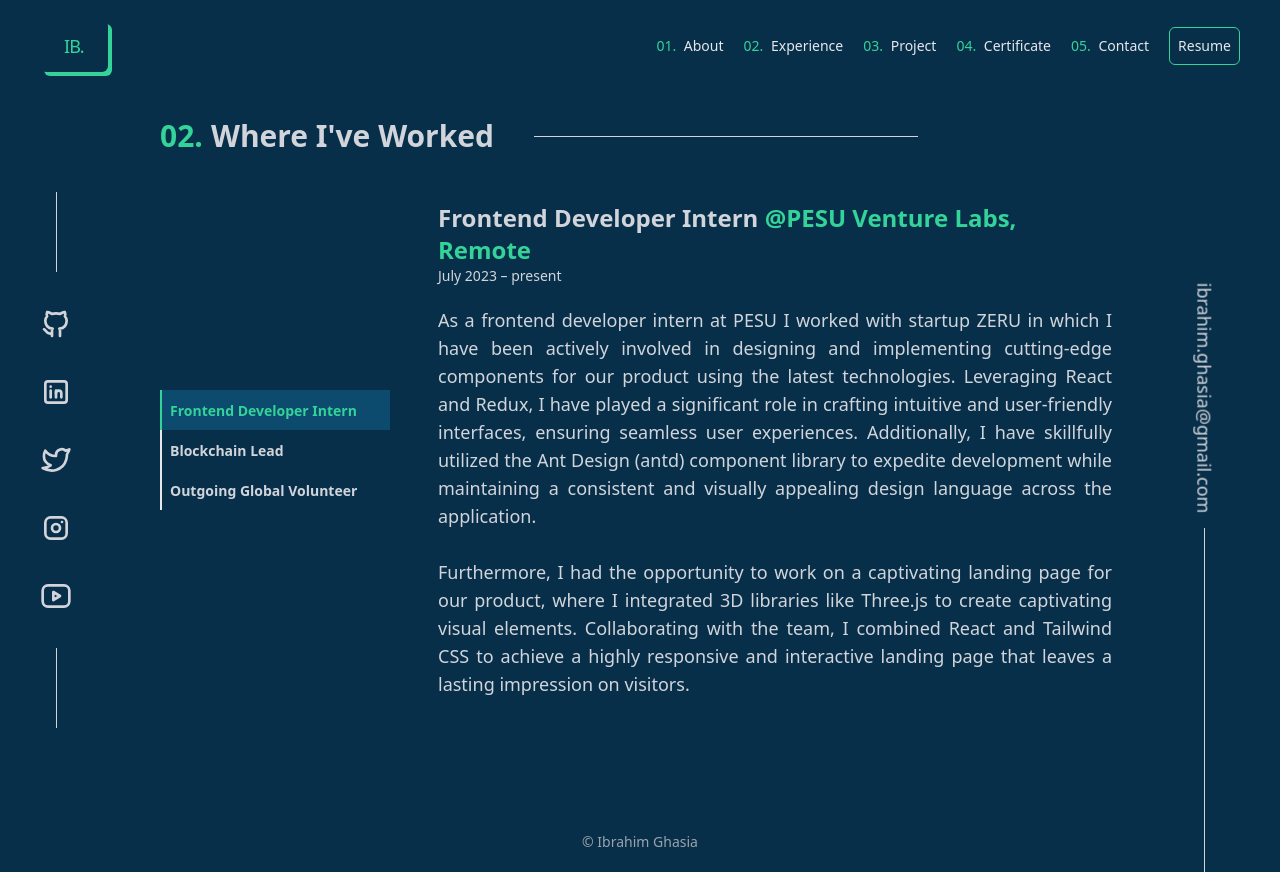
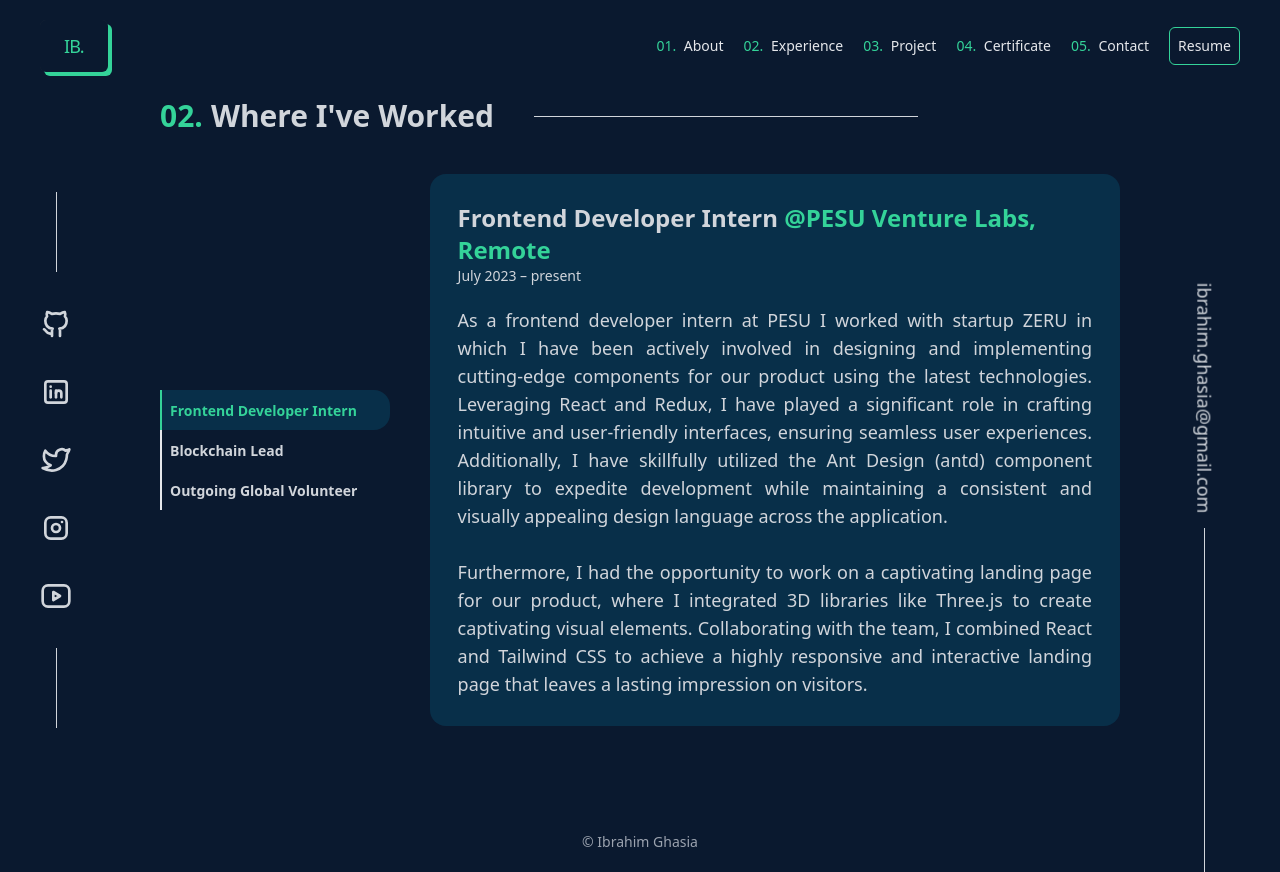
Before and after one commit to IbrahimGhasia/Ibrahim-Ghasia-Portfolio, a React (Vite) app: page /experience in a window 1280 px wide. Built offline with nearby package versions, Linux system fonts and the light colour scheme.

Commit message:
Change background color

```diff
--- a/src/App.jsx
+++ b/src/App.jsx
@@ -10,7 +10,7 @@
 
 function App() {
 	return (
-		<div className="bg-sky-950">
+		<div className="bg-[#0a192f]">
 			<Layout>
 				<Routes>
 					<Route path="/" element={<Index />} />
--- a/src/components/Button.jsx
+++ b/src/components/Button.jsx
@@ -6,7 +6,7 @@
 		<Link to={link}>
 			<div className="relative inline-flex items-center justify-center px-6 py-3 text-lg font-medium tracking-tighter text-white bg-gray-800 rounded-md group">
 				<span className="absolute inset-0 w-full h-full mt-1 ml-1 transition-all duration-300 ease-in-out bg-emerald-400 rounded-md group-hover:mt-0 group-hover:ml-0"></span>
-				<span className="absolute inset-0 w-full h-full bg-sky-950 rounded-md "></span>
+				<span className="absolute inset-0 w-full h-full bg-[#0a192f] rounded-md "></span>
 				<span className="absolute inset-0 w-full h-full transition-all duration-200 ease-in-out delay-100 bg-emerald-400 rounded-md opacity-0 group-hover:opacity-100 "></span>
 				<span className="relative text-emerald-400 transition-colors duration-200 ease-in-out delay-100 group-hover:text-white">
 					{text}
--- a/src/components/OtherProjectCard.jsx
+++ b/src/components/OtherProjectCard.jsx
@@ -3,7 +3,7 @@
 
 export default function OtherProjectCard({ project }) {
 	return (
-		<div className="bg-sky-900 hover:translate-y-2 duration-300 p-5 rounded-lg h-72 md:h-80">
+		<div className="bg-sky-950 hover:translate-y-2 duration-300 p-5 rounded-lg h-72 md:h-80">
 			<div className="flex justify-between items-center">
 				<IconFolder className="text-emerald-400" size={54} />
 				<div className="flex gap-2">
--- a/src/components/ProjectCard.jsx
+++ b/src/components/ProjectCard.jsx
@@ -27,7 +27,7 @@
 				<h3 className="text-gray-300 text-xl md:text-4xl font-semibold">
 					{project.title}
 				</h3>
-				<p className="bg-sky-800 text-sm md:text-lg rounded-lg p-5 mt-3 text-gray-300">
+				<p className="bg-sky-950 text-sm md:text-lg rounded-lg p-5 mt-3 text-gray-300">
 					{project.description}
 				</p>
 				<ul
--- a/src/components/VerticalTabs.jsx
+++ b/src/components/VerticalTabs.jsx
@@ -9,13 +9,13 @@
 
 	return (
 		<div className="flex items-center">
-			<div className="md:w-1/4 bg-sky-950">
+			<div className="md:w-1/4 bg-[#0a192f]">
 				<nav>
 					<ul>
 						<li
-							className={`p-2 cursor-pointer hover:bg-sky-900 hover:text-emerald-400 border-l-2 ${
+							className={`p-2 rounded-r-2xl cursor-pointer hover:bg-sky-950 hover:text-emerald-400 border-l-2 ${
 								activeTab === 1
-									? "bg-sky-900 text-emerald-400 border-l-2 border-emerald-400 duration-300"
+									? "bg-sky-950 text-emerald-400 border-l-2 border-emerald-400 duration-300"
 									: "text-gray-300"
 							}`}
 							onClick={() => handleTabClick(1)}
@@ -29,9 +29,9 @@
 						</li>
 
 						<li
-							className={`p-2 cursor-pointer hover:bg-sky-900 hover:text-emerald-400 border-l-2 ${
+							className={`p-2 rounded-r-2xl cursor-pointer hover:bg-sky-950 hover:text-emerald-400 border-l-2 ${
 								activeTab === 2
-									? "bg-sky-900 text-emerald-400 border-l-2 border-emerald-400 duration-300"
+									? "bg-sky-950 text-emerald-400 border-l-2 border-emerald-400 duration-300"
 									: "text-gray-300"
 							}`}
 							onClick={() => handleTabClick(2)}
@@ -44,9 +44,9 @@
 							</a>
 						</li>
 						<li
-							className={`p-2 cursor-pointer hover:bg-sky-900 hover:text-emerald-400 border-l-2 ${
+							className={`p-2 rounded-r-2xl cursor-pointer hover:bg-sky-950 hover:text-emerald-400 border-l-2 ${
 								activeTab === 3
-									? "bg-sky-900 text-emerald-400 border-l-2 border-emerald-400 duration-300"
+									? "bg-sky-950 text-emerald-400 border-l-2 border-emerald-400 duration-300"
 									: "text-gray-300"
 							}`}
 							onClick={() => handleTabClick(3)}
@@ -61,7 +61,7 @@
 					</ul>
 				</nav>
 			</div>
-			<div className="ml-2 md:ml-10 md:w-3/4 bg-sky-950">
+			<div className="ml-2 md:ml-10 md:w-3/4 bg-sky-950 rounded-2xl p-5">
 				<div className="p-2">
 					{activeTab === 1 && (
 						<div id="tab1">
```
